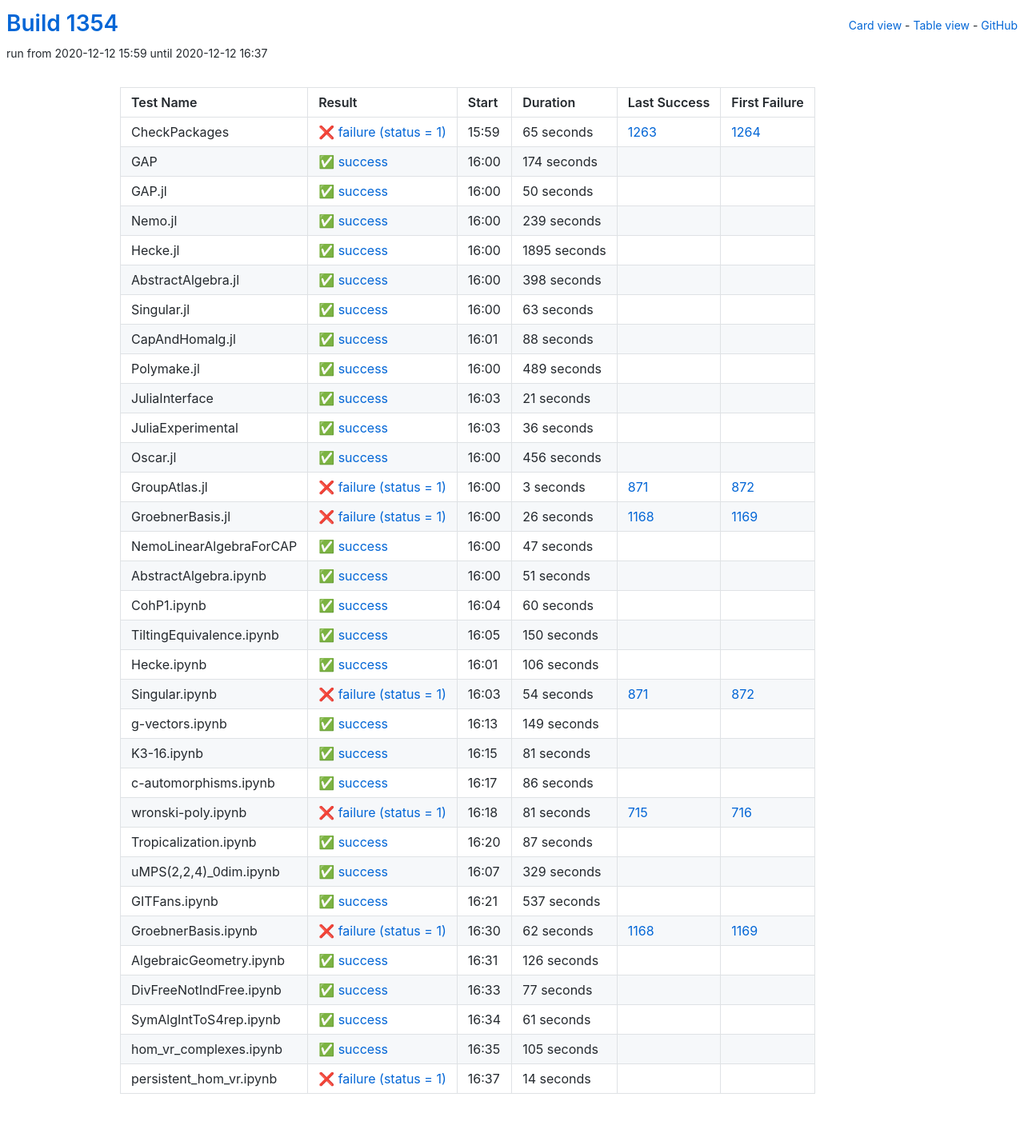
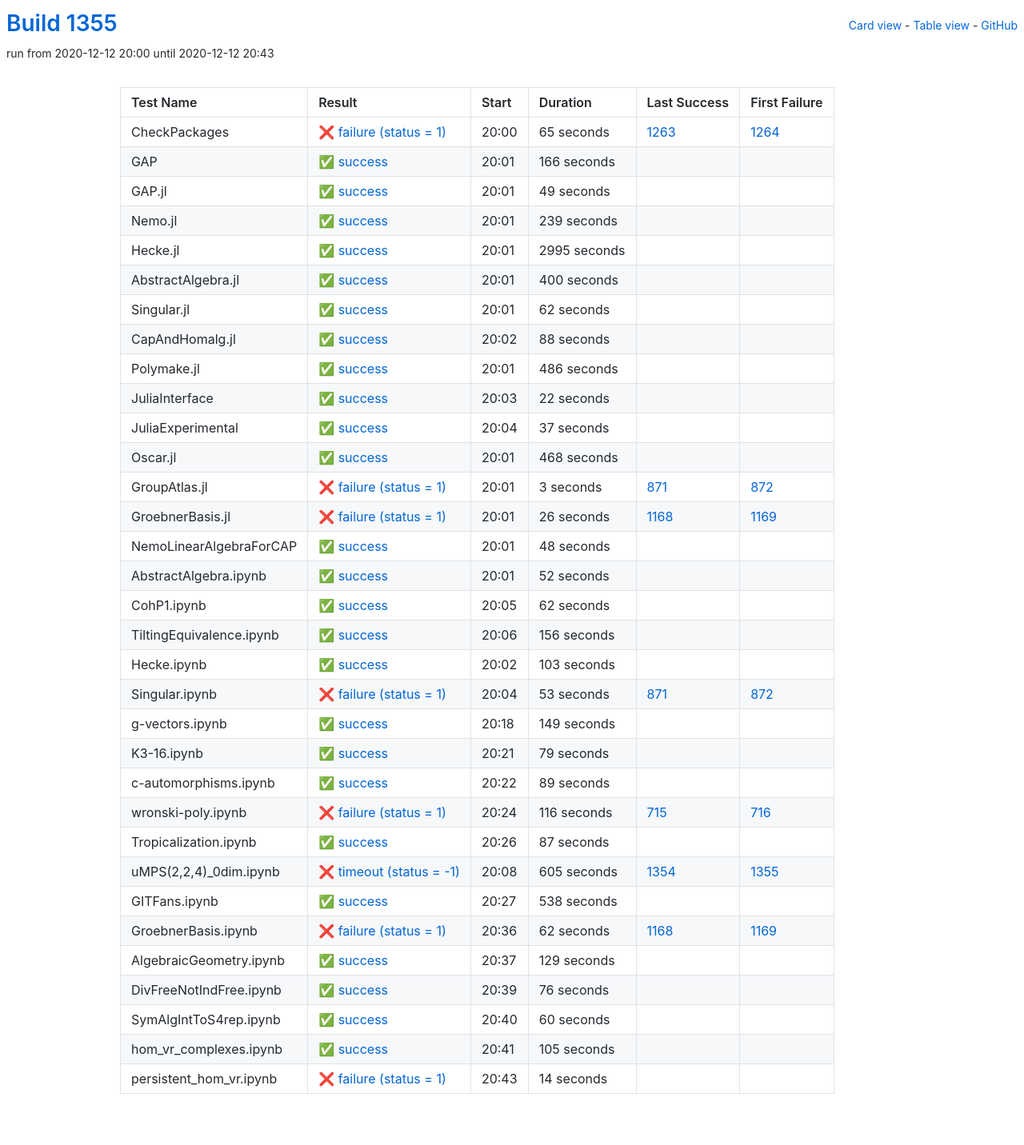
Before and after one commit to oscar-system/oscar-ci-status-stable, a Jekyll site: the page built from table.html, in a window 1280 px wide. Shown: the whole page at 80% size. Built offline with Jekyll 4.4.1, drawn with Linux system fonts in a browser that asks for light colours.

Commit message:
Build #1355

```diff
--- a/_data/ci.yml
+++ b/_data/ci.yml
@@ -1,6 +1,6 @@
 ---
-build: 1354
-build_url: https://oscarci.mathematik.uni-kl.de/job/oscar-stable/1354/
+build: 1355
+build_url: https://oscarci.mathematik.uni-kl.de/job/oscar-stable/1355/
 job: oscar-stable
 organization: oscar-system
 repo: oscar-ci-status-stable
@@ -8,8 +8,8 @@ repourl: https://github.com/oscar-system/oscar-ci-status-stable
 tests:
 - name: CheckPackages
   id: checkpackages
-  log: https://oscarci.mathematik.uni-kl.de/job/oscar-stable/1354/artifact/logs/build-1354/CheckPackages.log
-  start: 2020-12-12 15:59
+  log: https://oscarci.mathematik.uni-kl.de/job/oscar-stable/1355/artifact/logs/build-1355/CheckPackages.log
+  start: 2020-12-12 20:00
   success: false
   exitcode: 1
   status: failure
@@ -20,32 +20,32 @@ tests:
   first_failure_url: https://oscarci.mathematik.uni-kl.de/job/oscar-stable/1264/
 - name: GAP
   id: gap
-  log: https://oscarci.mathematik.uni-kl.de/job/oscar-stable/1354/artifact/logs/build-1354/GAP.log
-  start: 2020-12-12 16:00
+  log: https://oscarci.mathematik.uni-kl.de/job/oscar-stable/1355/artifact/logs/build-1355/GAP.log
+  start: 2020-12-12 20:01
   success: true
   exitcode: 0
   status: success
-  duration: 174
+  duration: 166
   last_success: false
   last_success_url:
   first_failure: false
   first_failure_url:
 - name: GAP.jl
   id: gap-jl
-  log: https://oscarci.mathematik.uni-kl.de/job/oscar-stable/1354/artifact/logs/build-1354/GAP.jl.log
-  start: 2020-12-12 16:00
+  log: https://oscarci.mathematik.uni-kl.de/job/oscar-stable/1355/artifact/logs/build-1355/GAP.jl.log
+  start: 2020-12-12 20:01
   success: true
   exitcode: 0
   status: success
-  duration: 50
+  duration: 49
   last_success: false
   last_success_url:
   first_failure: false
   first_failure_url:
 - name: Nemo.jl
   id: nemo-jl
-  log: https://oscarci.mathematik.uni-kl.de/job/oscar-stable/1354/artifact/logs/build-1354/Nemo.jl.log
-  start: 2020-12-12 16:00
+  log: https://oscarci.mathematik.uni-kl.de/job/oscar-stable/1355/artifact/logs/build-1355/Nemo.jl.log
+  start: 2020-12-12 20:01
   success: true
   exitcode: 0
   status: success
@@ -56,44 +56,44 @@ tests:
   first_failure_url:
 - name: Hecke.jl
   id: hecke-jl
-  log: https://oscarci.mathematik.uni-kl.de/job/oscar-stable/1354/artifact/logs/build-1354/Hecke.jl.log
-  start: 2020-12-12 16:00
+  log: https://oscarci.mathematik.uni-kl.de/job/oscar-stable/1355/artifact/logs/build-1355/Hecke.jl.log
+  start: 2020-12-12 20:01
   success: true
   exitcode: 0
   status: success
-  duration: 1895
+  duration: 2995
   last_success: false
   last_success_url:
   first_failure: false
   first_failure_url:
 - name: AbstractAlgebra.jl
   id: abstractalgebra-jl
-  log: https://oscarci.mathematik.uni-kl.de/job/oscar-stable/1354/artifact/logs/build-1354/AbstractAlgebra.jl.log
-  start: 2020-12-12 16:00
+  log: https://oscarci.mathematik.uni-kl.de/job/oscar-stable/1355/artifact/logs/build-1355/AbstractAlgebra.jl.log
+  start: 2020-12-12 20:01
   success: true
   exitcode: 0
   status: success
-  duration: 398
+  duration: 400
   last_success: false
   last_success_url:
   first_failure: false
   first_failure_url:
 - name: Singular.jl
   id: singular-jl
-  log: https://oscarci.mathematik.uni-kl.de/job/oscar-stable/1354/artifact/logs/build-1354/Singular.jl.log
-  start: 2020-12-12 16:00
+  log: https://oscarci.mathematik.uni-kl.de/job/oscar-stable/1355/artifact/logs/build-1355/Singular.jl.log
+  start: 2020-12-12 20:01
   success: true
   exitcode: 0
   status: success
-  duration: 63
+  duration: 62
   last_success: false
   last_success_url:
   first_failure: false
   first_failure_url:
 - name: CapAndHomalg.jl
   id: capandhomalg-jl
-  log: https://oscarci.mathematik.uni-kl.de/job/oscar-stable/1354/artifact/logs/build-1354/CapAndHomalg.jl.log
-  start: 2020-12-12 16:01
+  log: https://oscarci.mathematik.uni-kl.de/job/oscar-stable/1355/artifact/logs/build-1355/CapAndHomalg.jl.log
+  start: 2020-12-12 20:02
   success: true
   exitcode: 0
   status: success
@@ -104,56 +104,56 @@ tests:
   first_failure_url:
 - name: Polymake.jl
   id: polymake-jl
-  log: https://oscarci.mathematik.uni-kl.de/job/oscar-stable/1354/artifact/logs/build-1354/Polymake.jl.log
-  start: 2020-12-12 16:00
+  log: https://oscarci.mathematik.uni-kl.de/job/oscar-stable/1355/artifact/logs/build-1355/Polymake.jl.log
+  start: 2020-12-12 20:01
   success: true
   exitcode: 0
   status: success
-  duration: 489
+  duration: 486
   last_success: false
   last_success_url:
   first_failure: false
   first_failure_url:
 - name: JuliaInterface
   id: juliainterface
-  log: https://oscarci.mathematik.uni-kl.de/job/oscar-stable/1354/artifact/logs/build-1354/JuliaInterface.log
-  start: 2020-12-12 16:03
+  log: https://oscarci.mathematik.uni-kl.de/job/oscar-stable/1355/artifact/logs/build-1355/JuliaInterface.log
+  start: 2020-12-12 20:03
   success: true
   exitcode: 0
   status: success
-  duration: 21
+  duration: 22
   last_success: false
   last_success_url:
   first_failure: false
   first_failure_url:
 - name: JuliaExperimental
   id: juliaexperimental
-  log: https://oscarci.mathematik.uni-kl.de/job/oscar-stable/1354/artifact/logs/build-1354/JuliaExperimental.log
-  start: 2020-12-12 16:03
+  log: https://oscarci.mathematik.uni-kl.de/job/oscar-stable/1355/artifact/logs/build-1355/JuliaExperimental.log
+  start: 2020-12-12 20:04
   success: true
   exitcode: 0
   status: success
-  duration: 36
+  duration: 37
   last_success: false
   last_success_url:
   first_failure: false
   first_failure_url:
 - name: Oscar.jl
   id: oscar-jl
-  log: https://oscarci.mathematik.uni-kl.de/job/oscar-stable/1354/artifact/logs/build-1354/Oscar.jl.log
-  start: 2020-12-12 16:00
+  log: https://oscarci.mathematik.uni-kl.de/job/oscar-stable/1355/artifact/logs/build-1355/Oscar.jl.log
+  start: 2020-12-12 20:01
   success: true
   exitcode: 0
   status: success
-  duration: 456
+  duration: 468
   last_success: false
   last_success_url:
   first_failure: false
   first_failure_url:
 - name: GroupAtlas.jl
   id: groupatlas-jl
-  log: https://oscarci.mathematik.uni-kl.de/job/oscar-stable/1354/artifact/logs/build-1354/GroupAtlas.jl.log
-  start: 2020-12-12 16:00
+  log: https://oscarci.mathematik.uni-kl.de/job/oscar-stable/1355/artifact/logs/build-1355/GroupAtlas.jl.log
+  start: 2020-12-12 20:01
   success: false
   exitcode: 1
   status: failure
@@ -164,8 +164,8 @@ tests:
   first_failure_url: https://oscarci.mathematik.uni-kl.de/job/oscar-stable/872/
 - name: GroebnerBasis.jl
   id: groebnerbasis-jl
-  log: https://oscarci.mathematik.uni-kl.de/job/oscar-stable/1354/artifact/logs/build-1354/GroebnerBasis.jl.log
-  start: 2020-12-12 16:00
+  log: https://oscarci.mathematik.uni-kl.de/job/oscar-stable/1355/artifact/logs/build-1355/GroebnerBasis.jl.log
+  start: 2020-12-12 20:01
   success: false
   exitcode: 1
   status: failure
@@ -176,80 +176,80 @@ tests:
   first_failure_url: https://oscarci.mathematik.uni-kl.de/job/oscar-stable/1169/
 - name: NemoLinearAlgebraForCAP
   id: nemolinearalgebraforcap
-  log: https://oscarci.mathematik.uni-kl.de/job/oscar-stable/1354/artifact/logs/build-1354/NemoLinearAlgebraForCAP.log
-  start: 2020-12-12 16:00
+  log: https://oscarci.mathematik.uni-kl.de/job/oscar-stable/1355/artifact/logs/build-1355/NemoLinearAlgebraForCAP.log
+  start: 2020-12-12 20:01
   success: true
   exitcode: 0
   status: success
-  duration: 47
+  duration: 48
   last_success: false
   last_success_url:
   first_failure: false
   first_failure_url:
 - name: AbstractAlgebra.ipynb
   id: abstractalgebra-ipynb
-  log: https://oscarci.mathematik.uni-kl.de/job/oscar-stable/1354/artifact/logs/build-1354/AbstractAlgebra.ipynb.log
-  start: 2020-12-12 16:00
+  log: https://oscarci.mathematik.uni-kl.de/job/oscar-stable/1355/artifact/logs/build-1355/AbstractAlgebra.ipynb.log
+  start: 2020-12-12 20:01
   success: true
   exitcode: 0
   status: success
-  duration: 51
+  duration: 52
   last_success: false
   last_success_url:
   first_failure: false
   first_failure_url:
 - name: CohP1.ipynb
   id: cohp1-ipynb
-  log: https://oscarci.mathematik.uni-kl.de/job/oscar-stable/1354/artifact/logs/build-1354/CohP1.ipynb.log
-  start: 2020-12-12 16:04
+  log: https://oscarci.mathematik.uni-kl.de/job/oscar-stable/1355/artifact/logs/build-1355/CohP1.ipynb.log
+  start: 2020-12-12 20:05
   success: true
   exitcode: 0
   status: success
-  duration: 60
+  duration: 62
   last_success: false
   last_success_url:
   first_failure: false
   first_failure_url:
 - name: TiltingEquivalence.ipynb
   id: tiltingequivalence-ipynb
-  log: https://oscarci.mathematik.uni-kl.de/job/oscar-stable/1354/artifact/logs/build-1354/TiltingEquivalence.ipynb.log
-  start: 2020-12-12 16:05
+  log: https://oscarci.mathematik.uni-kl.de/job/oscar-stable/1355/artifact/logs/build-1355/TiltingEquivalence.ipynb.log
+  start: 2020-12-12 20:06
   success: true
   exitcode: 0
   status: success
-  duration: 150
+  duration: 156
   last_success: false
   last_success_url:
   first_failure: false
   first_failure_url:
 - name: Hecke.ipynb
   id: hecke-ipynb
-  log: https://oscarci.mathematik.uni-kl.de/job/oscar-stable/1354/artifact/logs/build-1354/Hecke.ipynb.log
-  start: 2020-12-12 16:01
+  log: https://oscarci.mathematik.uni-kl.de/job/oscar-stable/1355/artifact/logs/build-1355/Hecke.ipynb.log
+  start: 2020-12-12 20:02
   success: true
   exitcode: 0
   status: success
-  duration: 106
+  duration: 103
   last_success: false
   last_success_url:
   first_failure: false
   first_failure_url:
 - name: Singular.ipynb
   id: singular-ipynb
-  log: https://oscarci.mathematik.uni-kl.de/job/oscar-stable/1354/artifact/logs/build-1354/Singular.ipynb.log
-  start: 2020-12-12 16:03
+  log: https://oscarci.mathematik.uni-kl.de/job/oscar-stable/1355/artifact/logs/build-1355/Singular.ipynb.log
+  start: 2020-12-12 20:04
   success: false
   exitcode: 1
   status: failure
-  duration: 54
+  duration: 53
   last_success: 871
   last_success_url: https://oscarci.mathematik.uni-kl.de/job/oscar-stable/871/
   first_failure: 872
   first_failure_url: https://oscarci.mathematik.uni-kl.de/job/oscar-stable/872/
 - name: g-vectors.ipynb
   id: g-vectors-ipynb
-  log: https://oscarci.mathematik.uni-kl.de/job/oscar-stable/1354/artifact/logs/build-1354/g-vectors.ipynb.log
-  start: 2020-12-12 16:13
+  log: https://oscarci.mathematik.uni-kl.de/job/oscar-stable/1355/artifact/logs/build-1355/g-vectors.ipynb.log
+  start: 2020-12-12 20:18
   success: true
   exitcode: 0
   status: success
@@ -260,44 +260,44 @@ tests:
   first_failure_url:
 - name: K3-16.ipynb
   id: k3-16-ipynb
-  log: https://oscarci.mathematik.uni-kl.de/job/oscar-stable/1354/artifact/logs/build-1354/K3-16.ipynb.log
-  start: 2020-12-12 16:15
+  log: https://oscarci.mathematik.uni-kl.de/job/oscar-stable/1355/artifact/logs/build-1355/K3-16.ipynb.log
+  start: 2020-12-12 20:21
   success: true
   exitcode: 0
   status: success
-  duration: 81
+  duration: 79
   last_success: false
   last_success_url:
   first_failure: false
   first_failure_url:
 - name: c-automorphisms.ipynb
   id: c-automorphisms-ipynb
-  log: https://oscarci.mathematik.uni-kl.de/job/oscar-stable/1354/artifact/logs/build-1354/c-automorphisms.ipynb.log
-  start: 2020-12-12 16:17
+  log: https://oscarci.mathematik.uni-kl.de/job/oscar-stable/1355/artifact/logs/build-1355/c-automorphisms.ipynb.log
+  start: 2020-12-12 20:22
   success: true
   exitcode: 0
   status: success
-  duration: 86
+  duration: 89
   last_success: false
   last_success_url:
   first_failure: false
   first_failure_url:
 - name: wronski-poly.ipynb
   id: wronski-poly-ipynb
-  log: https://oscarci.mathematik.uni-kl.de/job/oscar-stable/1354/artifact/logs/build-1354/wronski-poly.ipynb.log
-  start: 2020-12-12 16:18
+  log: https://oscarci.mathematik.uni-kl.de/job/oscar-stable/1355/artifact/logs/build-1355/wronski-poly.ipynb.log
+  start: 2020-12-12 20:24
   success: false
   exitcode: 1
   status: failure
-  duration: 81
+  duration: 116
   last_success: 715
   last_success_url: https://oscarci.mathematik.uni-kl.de/job/oscar-stable/715/
   first_failure: 716
   first_failure_url: https://oscarci.mathematik.uni-kl.de/job/oscar-stable/716/
 - name: Tropicalization.ipynb
   id: tropicalization-ipynb
-  log: https://oscarci.mathematik.uni-kl.de/job/oscar-stable/1354/artifact/logs/build-1354/Tropicalization.ipynb.log
-  start: 2020-12-12 16:20
+  log: https://oscarci.mathematik.uni-kl.de/job/oscar-stable/1355/artifact/logs/build-1355/Tropicalization.ipynb.log
+  start: 2020-12-12 20:26
   success: true
   exitcode: 0
   status: success
@@ -308,32 +308,32 @@ tests:
   first_failure_url:
 - name: uMPS(2,2,4)_0dim.ipynb
   id: umps-2-2-4-0dim-ipynb
-  log: https://oscarci.mathematik.uni-kl.de/job/oscar-stable/1354/artifact/logs/build-1354/uMPS-2-2-4-_0dim.ipynb.log
-  start: 2020-12-12 16:07
+  log: https://oscarci.mathematik.uni-kl.de/job/oscar-stable/1355/artifact/logs/build-1355/uMPS-2-2-4-_0dim.ipynb.log
+  start: 2020-12-12 20:08
+  success: false
+  exitcode: -1
+  status: timeout
+  duration: 605
+  last_success: 1354
+  last_success_url: https://oscarci.mathematik.uni-kl.de/job/oscar-stable/1354/
+  first_failure: 1355
+  first_failure_url: https://oscarci.mathematik.uni-kl.de/job/oscar-stable/1355/
+- name: GITFans.ipynb
+  id: gitfans-ipynb
+  log: https://oscarci.mathematik.uni-kl.de/job/oscar-stable/1355/artifact/logs/build-1355/GITFans.ipynb.log
+  start: 2020-12-12 20:27
   success: true
   exitcode: 0
   status: success
-  duration: 329
-  last_success: false
-  last_success_url:
-  first_failure: false
-  first_failure_url:
-- name: GITFans.ipynb
-  id: gitfans-ipynb
-  log: https://oscarci.mathematik.uni-kl.de/job/oscar-stable/1354/artifact/logs/build-1354/GITFans.ipynb.log
-  start: 2020-12-12 16:21
-  success: true
-  exitcode: 0
-  status: success
-  duration: 537
+  duration: 538
   last_success: false
   last_success_url:
   first_failure: false
   first_failure_url:
 - name: GroebnerBasis.ipynb
   id: groebnerbasis-ipynb
-  log: https://oscarci.mathematik.uni-kl.de/job/oscar-stable/1354/artifact/logs/build-1354/GroebnerBasis.ipynb.log
-  start: 2020-12-12 16:30
+  log: https://oscarci.mathematik.uni-kl.de/job/oscar-stable/1355/artifact/logs/build-1355/GroebnerBasis.ipynb.log
+  start: 2020-12-12 20:36
   success: false
   exitcode: 1
   status: failure
@@ -344,44 +344,44 @@ tests:
   first_failure_url: https://oscarci.mathematik.uni-kl.de/job/oscar-stable/1169/
 - name: AlgebraicGeometry.ipynb
   id: algebraicgeometry-ipynb
-  log: https://oscarci.mathematik.uni-kl.de/job/oscar-stable/1354/artifact/logs/build-1354/AlgebraicGeometry.ipynb.log
-  start: 2020-12-12 16:31
+  log: https://oscarci.mathematik.uni-kl.de/job/oscar-stable/1355/artifact/logs/build-1355/AlgebraicGeometry.ipynb.log
+  start: 2020-12-12 20:37
   success: true
   exitcode: 0
   status: success
-  duration: 126
+  duration: 129
   last_success: false
   last_success_url:
   first_failure: false
   first_failure_url:
 - name: DivFreeNotIndFree.ipynb
   id: divfreenotindfree-ipynb
-  log: https://oscarci.mathematik.uni-kl.de/job/oscar-stable/1354/artifact/logs/build-1354/DivFreeNotIndFree.ipynb.log
-  start: 2020-12-12 16:33
+  log: https://oscarci.mathematik.uni-kl.de/job/oscar-stable/1355/artifact/logs/build-1355/DivFreeNotIndFree.ipynb.log
+  start: 2020-12-12 20:39
   success: true
   exitcode: 0
   status: success
-  duration: 77
+  duration: 76
   last_success: false
   last_success_url:
   first_failure: false
   first_failure_url:
 - name: SymAlgIntToS4rep.ipynb
   id: symalginttos4rep-ipynb
-  log: https://oscarci.mathematik.uni-kl.de/job/oscar-stable/1354/artifact/logs/build-1354/SymAlgIntToS4rep.ipynb.log
-  start: 2020-12-12 16:34
+  log: https://oscarci.mathematik.uni-kl.de/job/oscar-stable/1355/artifact/logs/build-1355/SymAlgIntToS4rep.ipynb.log
+  start: 2020-12-12 20:40
   success: true
   exitcode: 0
   status: success
-  duration: 61
+  duration: 60
   last_success: false
   last_success_url:
   first_failure: false
   first_failure_url:
 - name: hom_vr_complexes.ipynb
   id: hom-vr-complexes-ipynb
-  log: https://oscarci.mathematik.uni-kl.de/job/oscar-stable/1354/artifact/logs/build-1354/hom_vr_complexes.ipynb.log
-  start: 2020-12-12 16:35
+  log: https://oscarci.mathematik.uni-kl.de/job/oscar-stable/1355/artifact/logs/build-1355/hom_vr_complexes.ipynb.log
+  start: 2020-12-12 20:41
   success: true
   exitcode: 0
   status: success
@@ -392,8 +392,8 @@ tests:
   first_failure_url:
 - name: persistent_hom_vr.ipynb
   id: persistent-hom-vr-ipynb
-  log: https://oscarci.mathematik.uni-kl.de/job/oscar-stable/1354/artifact/logs/build-1354/persistent_hom_vr.ipynb.log
-  start: 2020-12-12 16:37
+  log: https://oscarci.mathematik.uni-kl.de/job/oscar-stable/1355/artifact/logs/build-1355/persistent_hom_vr.ipynb.log
+  start: 2020-12-12 20:43
   success: false
   exitcode: 1
   status: failure
```
Also changed, not shown: README.md.
